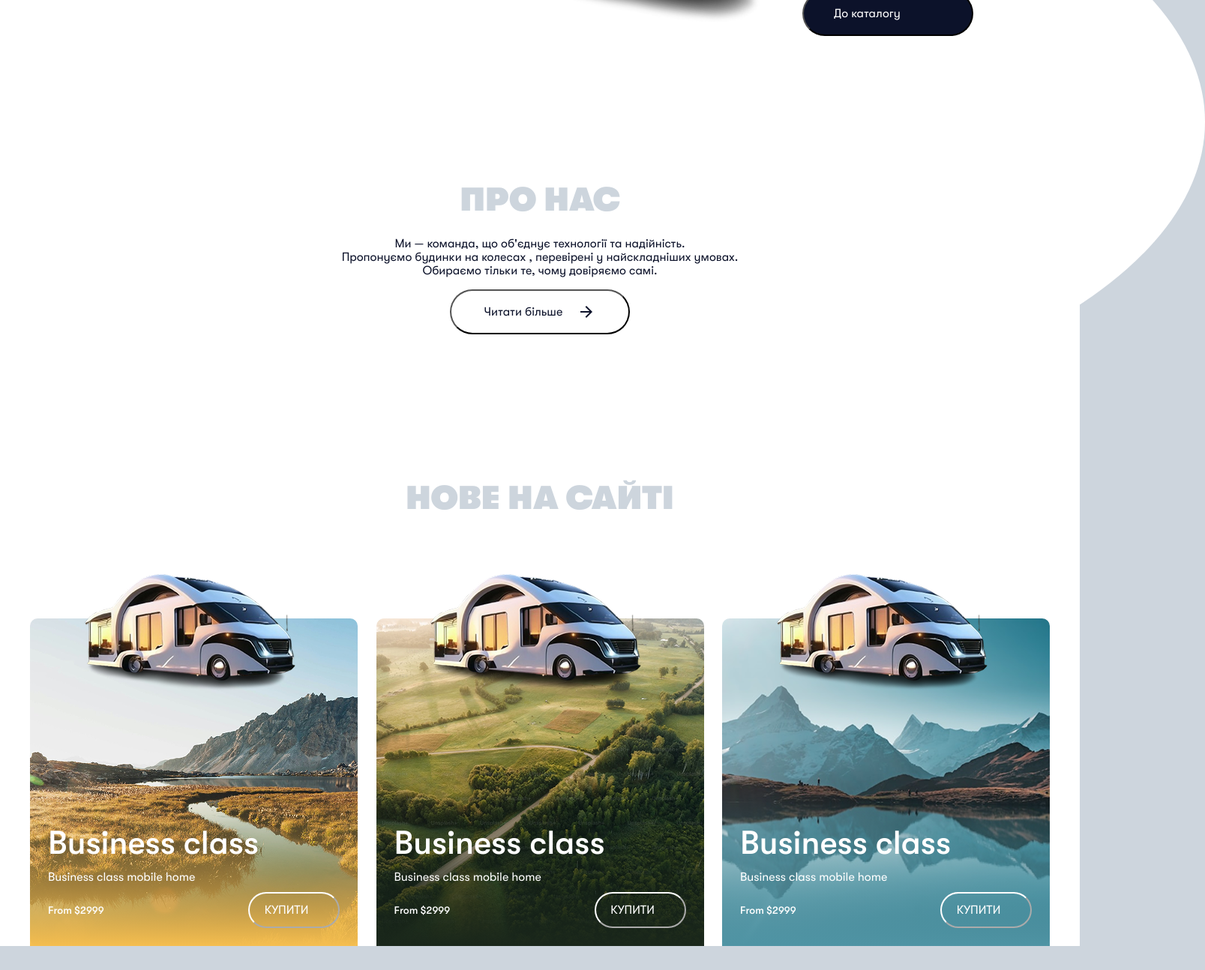
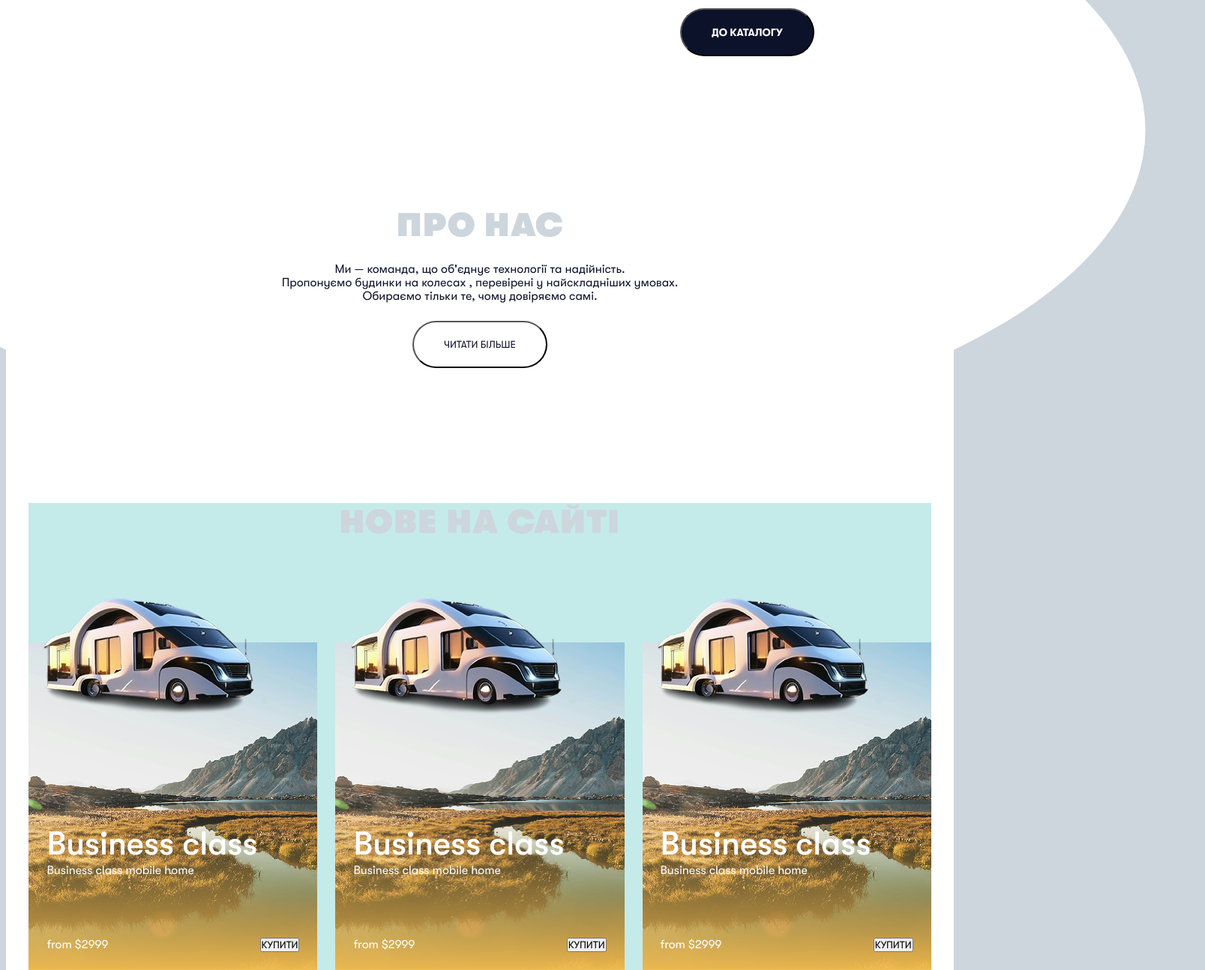
Before and after one commit to GregTar-11/RamblerS_Site, a plain HTML site: page main.html in a window 1280 px wide. Shown: the part 811-2105 px from the top of the page at 75% size, 1607 px wide, since content can reach past the window. Before the commit the page ends 2073 px from the top, so only its background shows below. Drawn offline with Linux system fonts and the light colour scheme.

Commit message:
элепс

```diff
--- /dev/null
+++ b/content-info.css
@@ -0,0 +1,53 @@
+.content-info {
+    display: flex;
+    justify-content: center;
+    align-items: center;
+    margin-block: 200px 180px;
+    position: relative;
+}
+
+
+.eleps {
+    position: absolute;
+    width: 1775px;
+    height: 835px;
+    border-radius: 100%;
+    background-color: white;
+    bottom: -100px;
+    z-index: -1;
+    left: 50%;
+    transform: translateX(-50%);
+}
+
+.information {
+    display: flex;
+    flex-direction: column;
+    gap: 24px;
+    justify-content: center;
+    align-items: center;
+    text-align: center;
+    z-index: -1;
+}
+
+.information h2 {
+    font-size: 44px;
+    font-weight: 800;
+    letter-spacing: 1.32px;
+    color: rgba(205, 213, 221, 1);
+}
+
+.information p {
+    font-size: 16px;
+    font-weight: 400;
+    color: var(--color-blue);
+}
+
+.information button {
+    display: inline-flex;
+    padding-inline: 40px;
+    padding-block: 22px;
+    border-radius: 100px;
+    background-color: transparent;
+    border-width: 2px;
+    color: var(--color-blue);
+}
--- /dev/null
+++ b/header.css
@@ -0,0 +1,98 @@
+header {
+    position: relative;
+    display: flex;
+    flex-direction: column;
+    width: 94.5vw;
+    background-color: var(--color-dark-grey);
+}
+
+nav {
+    display: flex;
+    flex-direction: row;
+    justify-content: space-between;
+    padding-inline: 2.8vw;
+    background-color: var(--color-light-grey);
+    align-items: center;
+    border-radius: 62px;
+
+}
+
+.navigation {
+    color: rgba(12, 18, 42, 1);
+    display: flex;
+    font-size: 14px;
+    font-weight: 500;
+    letter-spacing: 1.26px;
+    width: 20%;
+    white-space: nowrap;
+    gap: 32px;
+}
+
+.extion {
+    display: flex;
+    flex-direction: row;
+    width: 20%;
+    justify-content: flex-end;
+    gap: 24px;
+}
+
+#shop {
+    width: 24px;
+    height: 24px;
+    padding-inline: 3px;
+    padding-block: 2px;
+}
+
+#profil {
+    width: 24px;
+    height: 24px;
+}
+
+h1 {
+    margin-top: 15vh;
+    font-size: 61px;
+    font-weight: 800;
+    letter-spacing: 1.83px;
+    line-height: normal;
+    color: white;
+    text-align: center;
+
+}
+
+.bas-img {
+    align-self: center;
+    transform: rotate(12deg);
+    margin-bottom: 30px;
+    z-index: 2;
+
+}
+
+.info-blok {
+    margin-top: -16px;
+    align-self: flex-end;
+    margin-right: 3vw;
+    z-index: 2;
+}
+
+.info-blok p {
+    font-size: 16px;
+    font-weight: 400;
+    line-height: normal;
+    line-height: 1.125;
+    margin-bottom: 23px;
+}
+
+.info-blok button {
+    display: inline-flex;
+    justify-content: center;
+    align-items: center;
+    flex-wrap: nowrap;
+    border-radius: 62px;
+    background-color: rgba(12, 18, 42, 1);
+    color: white;
+    padding-block: 22px;
+    padding-inline: 40px;
+    font-size: 14px;
+    font-weight: 700;
+    letter-spacing: 1.26;
+}
--- /dev/null
+++ b/main.css
@@ -0,0 +1,69 @@
+@font-face {
+    font-family: 'GTWalsheimPro';
+    src: url(../fonts/GTWalsheimPro-Regular.woff2) format('woff2');
+    font-weight: 400;
+    font-style: normal;
+    font-display: swap;
+}
+
+@font-face {
+    font-family: 'GTWalsheimPro';
+    src: url(../fonts/GTWalsheimPro-Medium.woff2) format('woff2');
+    font-weight: 500;
+    font-style: normal;
+    font-display: swap;
+}
+
+@font-face {
+    font-family: 'GTWalsheimPro';
+    src: url(../fonts/GTWalsheimPro-Bold.woff2) format('woff2');
+    font-weight: 700;
+    font-style: normal;
+    font-display: swap;
+}
+
+@font-face {
+    font-family: 'GTWalsheimPro';
+    src: url(../fonts/GTWalsheimPro-UltraBold.woff2) format('woff2');
+    font-weight: 800;
+    font-style: normal;
+    font-display: swap;
+}
+
+*{
+    margin: 0;
+    padding: 0;
+    box-sizing: border-box;
+}
+a{
+    text-decoration: none;
+}
+:root {
+    --color-dark-grey: rgba(205, 213, 221, 1);
+    --color-light-grey: rgba(255, 255, 255, 0.5);
+    --color-light: rgba(255, 255, 255, 1);
+    --color-blue: rgba(12, 18, 42, 1);
+}
+
+body{
+    display: flex;
+    flex-direction: column;
+    align-items: center;
+    margin-top: 8vh;
+    width: 100%;
+    height: 100%;
+    background-color:var(--color-dark-grey);
+    color: var(--color-blue);
+    font-family: 'GTWalsheimPro', sans-serif;
+    overflow-x: hidden;
+}
+main{
+    background-color: white;
+    width: 98.8vw;
+    padding-inline:2.4vw;
+    z-index: 1;
+}
+
+button{
+    font-family: 'GTWalsheimPro', sans-serif;
+}
--- a/main.html
+++ b/main.html
@@ -5,134 +5,108 @@
     <meta charset="UTF-8">
     <meta name="viewport" content="width=device-width, initial-scale=1.0">
     <title>Document</title>
-    <link rel="stylesheet" href="./style.css">
+    <link rel="stylesheet" href="main.css">
+    <link rel="stylesheet" href="header.css">
+    <link rel="stylesheet" href="content-info.css">
+    <link rel="stylesheet" href="new-product.css">
 </head>
 
 <body>
-    <header class="header">
-        <div class="header-box">
-            <nav class="header-box-menu">
-                <ul class="header-box-menu-list">
-                    <li class="header-box-menu-item">
-                        <a class="header-box-menu-link" href="/">Каталог</a>
-                    </li>
-                    <li class="header-box-menu-item">
-                        <a class="header-box-menu-link" href="/">Про_нас</a>
-                    </li>
-                    <li class="header-box-menu-item">
-                        <a class="header-box-menu-link" href="/">Контакт</a>
-                    </li>
-                </ul>
-            </nav>
-            <a class="header-box-logo" href="/">
-                <img class="header-box-logo-img" src="./img/RamblerS 1.png" alt="" width="270px" height="80px">
+    <header>
+        <nav>
+            <div class="navigation">
+                <a href="">КАТАЛОГ</a>
+                <a href="">КОНТАКТИ</a>
+                <a href="">ПРО НАС</a>
+            </div>
+            <a href="">
+                <img class="logo-img" src="./img/RamblerS1.png" alt="">
             </a>
-            <div class="header-box-extion">
-                <button class="header-shop-button" type="button">
-                    <svg width="29" height="25" viewBox="0 0 29 25" fill="none" xmlns="http://www.w3.org/2000/svg">
+            <div class="extion">
+                <a id="shop" href="">
+                    <svg width="18" height="20" viewBox="0 0 18 20" fill="none" xmlns="http://www.w3.org/2000/svg">
                         <path fill-rule="evenodd" clip-rule="evenodd"
-                            d="M8.46447 4.46447C9.40215 3.52678 10.6739 3 12 3C13.3261 3 14.5979 3.52678 15.5355 4.46447C16.4732 5.40215 17 6.67392 17 8V9H19C19.5201 9 19.9534 9.39866 19.9965 9.91695L20.9965 21.917C21.0198 22.1956 20.9252 22.4713 20.7359 22.6771C20.5465 22.8829 20.2797 23 20 23H4C3.72035 23 3.45348 22.8829 3.26412 22.6771C3.07477 22.4713 2.98023 22.1956 3.00346 21.917L4.00346 9.91695C4.04665 9.39866 4.47991 9 5 9H7V8C7 6.67392 7.52679 5.40215 8.46447 4.46447ZM7 11V12C7 12.5523 7.44772 13 8 13C8.55229 13 9 12.5523 9 12V11H15V12C15 12.5523 15.4477 13 16 13C16.5523 13 17 12.5523 17 12V11H18.0799L18.9132 21H5.0868L5.92014 11H7ZM15 9H9V8C9 7.20435 9.31607 6.44129 9.87868 5.87868C10.4413 5.31607 11.2044 5 12 5C12.7957 5 13.5587 5.31607 14.1213 5.87868C14.6839 6.44129 15 7.20435 15 8V9Z"
+                            d="M5.46447 1.46447C6.40215 0.526784 7.67392 0 9 0C10.3261 0 11.5979 0.526784 12.5355 1.46447C13.4732 2.40215 14 3.67392 14 5V6H16C16.5201 6 16.9534 6.39866 16.9965 6.91695L17.9965 18.917C18.0198 19.1956 17.9252 19.4713 17.7359 19.6771C17.5465 19.8829 17.2797 20 17 20H1C0.720351 20 0.453476 19.8829 0.264121 19.6771C0.0747659 19.4713 -0.0197664 19.1956 0.00345746 18.917L1.00346 6.91695C1.04665 6.39866 1.47991 6 2 6H4V5C4 3.67392 4.52679 2.40215 5.46447 1.46447ZM4 8V9C4 9.55229 4.44772 10 5 10C5.55229 10 6 9.55229 6 9V8H12V9C12 9.55229 12.4477 10 13 10C13.5523 10 14 9.55229 14 9V8H15.0799L15.9132 18H2.0868L2.92014 8H4ZM12 6H6V5C6 4.20435 6.31607 3.44129 6.87868 2.87868C7.44129 2.31607 8.20435 2 9 2C9.79565 2 10.5587 2.31607 11.1213 2.87868C11.6839 3.44129 12 4.20435 12 5V6Z"
                             fill="#9EA0AA" />
-                        <rect x="12.5" y="0.5" width="16" height="16" rx="8" fill="#B62D11" />
-                        <rect x="12.5" y="0.5" width="16" height="16" rx="8" stroke="#B62D11" />
-                        <path
-                            d="M19.704 12.58V6.736H18V5.812C18.712 5.812 19.188 5.712 19.428 5.512C19.668 5.312 19.788 4.948 19.788 4.42H20.784V12.58H19.704Z"
-                            fill="white" />
                     </svg>
-                </button>
-                <button class="header-profil-button" type="button">
+                </a>
+                <a id="profil" href="">
                     <svg width="24" height="24" viewBox="0 0 24 24" fill="none" xmlns="http://www.w3.org/2000/svg">
                         <path fill-rule="evenodd" clip-rule="evenodd"
                             d="M12 4C11.2044 4 10.4413 4.31607 9.87868 4.87868C9.31607 5.44129 9 6.20435 9 7C9 7.79565 9.31607 8.55871 9.87868 9.12132C10.4413 9.68393 11.2044 10 12 10C12.7956 10 13.5587 9.68393 14.1213 9.12132C14.6839 8.55871 15 7.79565 15 7C15 6.20435 14.6839 5.44129 14.1213 4.87868C13.5587 4.31607 12.7956 4 12 4ZM8.46447 3.46447C9.40215 2.52678 10.6739 2 12 2C13.3261 2 14.5979 2.52678 15.5355 3.46447C16.4732 4.40215 17 5.67392 17 7C17 8.32608 16.4732 9.59785 15.5355 10.5355C14.5979 11.4732 13.3261 12 12 12C10.6739 12 9.40215 11.4732 8.46447 10.5355C7.52678 9.59785 7 8.32608 7 7C7 5.67392 7.52678 4.40215 8.46447 3.46447ZM6.34315 15.3431C7.84344 13.8429 9.87827 13 12 13C14.1217 13 16.1566 13.8429 17.6569 15.3431C19.1571 16.8434 20 18.8783 20 21C20 21.5523 19.5523 22 19 22H5C4.73478 22 4.48043 21.8946 4.29289 21.7071C4.10536 21.5196 4 21.2652 4 21C4 18.8783 4.84285 16.8434 6.34315 15.3431ZM12 15C10.4087 15 8.88258 15.6321 7.75736 16.7574C6.87067 17.6441 6.29016 18.7797 6.08389 20H17.9161C17.7098 18.7797 17.1293 17.6441 16.2426 16.7574C15.1174 15.6321 13.5913 15 12 15Z"
                             fill="#9EA0AA" />
                     </svg>
-                </button>
+                </a>
             </div>
+        </nav>
+        <h1>Технології <br>
+            Які змінюють реальність
+        </h1>
+        <img class="bas-img" src="./img/Bus.png" alt="">
+        <div class="info-blok">
+            <p>Передові технології в одному місці. <br>
+                Обирай найкраще для найважливішого.</p>
+            <button class="catalog-button">ДО КАТАЛОГУ</button>
         </div>
-
-        <h1 class="title-h1">Технології
-            <br>Які змінюють реальність
-        </h1>
-
-        <img class="bushome-img" src="./img/test.png" alt="">
-
-        <div class="header-catalog">
-            <p> Передові технології в одному місці<br>
-                Обирай найкраще для найважливішого.</p>
-            <button class="header-catalog-button button">До каталогу</button>
-        </div>
-
     </header>
-
-    <main class="content">
-
+    <main>
         <div class="content-info">
             <div class="eleps"></div>
             <div class="information">
-                <h3 class="information-h3"> Про нас</h3>
-                <p class="information-p">Ми — команда, що об'єднує технології та надійність. <br>
+                <h2> ПРО НАС</h2>
+                <p>Ми — команда, що об'єднує технології та надійність. <br>
                     Пропонуємо будинки на колесах , перевірені у найскладніших умовах. <br>
                     Обираємо тільки те, чому довіряємо самі.</p>
-                <button class="information-button"> Читати більше </button>
+                <button> ЧИТАТИ БІЛЬШЕ </button>
             </div>
         </div>
-        <section class="new-product">
-            <h3>Нове на сайті</h3>
+        <div class="new-product">
+            <h3>НОВЕ НА САЙТІ</h3>
 
             <div class="cards">
                 <article class="card">
-                    <div class="bg-avto">
                     <img src="./img/smol-avto.png" alt="">
-                    </div>
-                    <div class="card-hiden"></div>
                     <div class="card-content">
-                        <header>
+                        <div>
                             <p class="title-card">Business class</p>
                             <p class="subtitle">Business class mobile home</p>
-                        </header>
-                        <footer>
-                            <p class="price">From $2999</p>
+                        </div>
+                        <div class="buy-info">
+                            <p class="price">from $2999</p>
                             <button class="button-buy">КУПИТИ</button>
-                        </footer>
+                        </div>
                     </div>
                 </article>
 
-                <article class="card forest">
-                    <div class="bg-avto">
+                <article class="card">
                     <img src="./img/smol-avto.png" alt="">
-                    </div>
-                    <div class="card-hiden"></div>
-                    <div class="card-content forest">
-                        <header>
+                    <div class="card-content">
+                        <div>
                             <p class="title-card">Business class</p>
                             <p class="subtitle">Business class mobile home</p>
-                        </header>
-                        <footer>
-                            <p class="price">From $2999</p>
+                        </div>
+                        <div class="buy-info">
+                            <p class="price">from $2999</p>
                             <button class="button-buy">КУПИТИ</button>
-                        </footer>
+                        </div>
                     </div>
                 </article>
 
-                <article class="card rok">
-                    <div class="bg-avto">
+                <article class="card">
                     <img src="./img/smol-avto.png" alt="">
-                    </div>
-                    <div class="card-hiden"></div>
-                    <div class="card-content rok">
-                        <header>
+                    <div class="card-content">
+                        <div>
                             <p class="title-card">Business class</p>
                             <p class="subtitle">Business class mobile home</p>
-                        </header>
-                        <footer>
-                            <p class="price">From $2999</p>
+                        </div>
+                        <div class="buy-info">
+                            <p class="price">from $2999</p>
                             <button class="button-buy">КУПИТИ</button>
-                        </footer>
+                        </div>
                     </div>
                 </article>
             </div>
-        </section>
+        </div>
     </main>
 </body>
-
 </html>
--- /dev/null
+++ b/new-product.css
@@ -0,0 +1,57 @@
+.new-product h3{
+    font-size: 44px;
+    font-weight: 800;
+    letter-spacing: 1.32px;
+    color: rgba(205, 213, 221, 1);
+    text-align: center;
+    margin-bottom: 135px;
+}
+.new-product{
+    background-color: rgb(197, 234, 234);
+}
+
+.cards{
+    display: flex;
+    flex-direction: row;
+    justify-content: space-between;
+    align-items: center;
+    gap: 24px;
+}
+
+.card{
+    background-image: url(./img/fon-river.png);
+    display: flex;
+    flex-direction: column;
+    justify-content: flex-end;
+    position: relative;
+    width: 437px;
+    height: 437px;
+    color: white;
+}
+.card img{
+    position: absolute;
+    right: 43px;
+    top:-160px;
+
+}
+
+.card-content{
+    background-image: linear-gradient(to top, rgba(245, 190, 79, 0.95),rgba(245, 190, 79, 0));
+    padding: 24px;
+    display: flex;
+    flex-direction: column;
+    justify-content: space-between;
+    height: 50%;
+}
+
+.title-card{
+    font-size: 44px;
+    font-weight: 500;
+    line-height: 1.2;
+}
+
+.buy-info{
+    display: flex;
+    flex-direction: row;
+    justify-content: space-between;
+}
--- a/style.css
+++ b/style.css
@@ -29,137 +29,29 @@
     font-style: normal;
     font-display: swap;
 }
-
-
-/**
-  Нормализация блочной модели
- */
-*,
-*::before,
-*::after {
-    box-sizing: border-box;
-}
-
-/**
-  Убираем внутренние отступы слева тегам списков,
-  у которых есть атрибут class
- */
-:where(ul, ol):where([class]) {
-    padding-left: 0;
-}
-
-/**
-  Убираем внешние отступы body и двум другим тегам,
-  у которых есть атрибут class
- */
-body,
-:where(blockquote, figure):where([class]) {
-    margin: 0;
-}
-
-/**
-  Убираем внешние отступы вертикали нужным тегам,
-  у которых есть атрибут class
- */
-:where(h1,
-    h2,
-    h3,
-    h4,
-    h5,
-    h6,
-    p,
-    ul,
-    ol,
-    dl):where([class]) {
-    margin-block: 0;
-}
-
-:where(dd[class]) {
-    margin-left: 0;
-}
-
-/**
-  Убираем стандартный маркер маркированному списку,
-  у которого есть атрибут class
- */
-:where(ul[class]) {
-    list-style: none;
-}
-
-/**
-  Упрощаем работу с изображениями
- */
-img {
-    display: block;
-    max-width: 100%;
-}
-
-/**
-  Наследуем свойства шрифт для полей ввода
- */
-input,
-textarea,
-select,
-button {
-    font: inherit;
-}
-
 html {
-    /**
-    Пригодится в большинстве ситуаций
-    (когда, например, нужно будет "прижать" футер к низу сайта)
-   */
-    height: 100%;
-    /**
-    Плавный скролл
-   */
     scroll-behavior: smooth;
 }
-
-body {
-    /**
-    Пригодится в большинстве ситуаций
-    (когда, например, нужно будет "прижать" футер к низу сайта)
-   */
-    min-height: 100%;
-    /**
-    Унифицированный интерлиньяж
-   */
-    line-height: 1.5;
-}
-
-@media (prefers-reduced-motion: reduce) {
-    * {
-        animation-duration: 0.01ms !important;
-        animation-iteration-count: 1 !important;
-        transition-duration: 0.01ms !important;
-        scroll-behavior: auto !important;
-    }
-}
-
 
 :root {
     --color-dark-grey: rgba(205, 213, 221, 1);
     --color-light-grey: rgba(255, 255, 255, 0.5);
     --color-light: rgba(255, 255, 255, 1);
     --color-blue: rgba(12, 18, 42, 1);
-
-    --border-radius: 62px;
-
-    --transition-duration: 0, 2c;
-
 }
 
 body {
     background-color: var(--color-dark-grey);
     color: var(--color-blue);
     font-family: 'GTWalsheimPro', sans-serif;
-    width: 1440px;
-    margin-inline: auto;
-    /* padding-inline-start: 40px; */
+    width: 100%;
+    height: 100%;
+    display: flex;
+    flex-direction: column;
+    align-items: center;
+    margin-top: 5vh;
+    padding-inline: 40px;
 }
-
-
 
 h1,
 h2,
@@ -187,7 +79,7 @@ a:hover {
 }
 
 .header {
-    width: 1440px;
+    width: 100;
     height: 851px;
     display: flex;
     flex-direction: column;
```
Also changed, not shown: img/Bus.png (added), img/BusHome.png (deleted), img/RamblerS1.png (renamed from img/RamblerS 1.png), img/bushome1.png (deleted), img/test.png (deleted).
